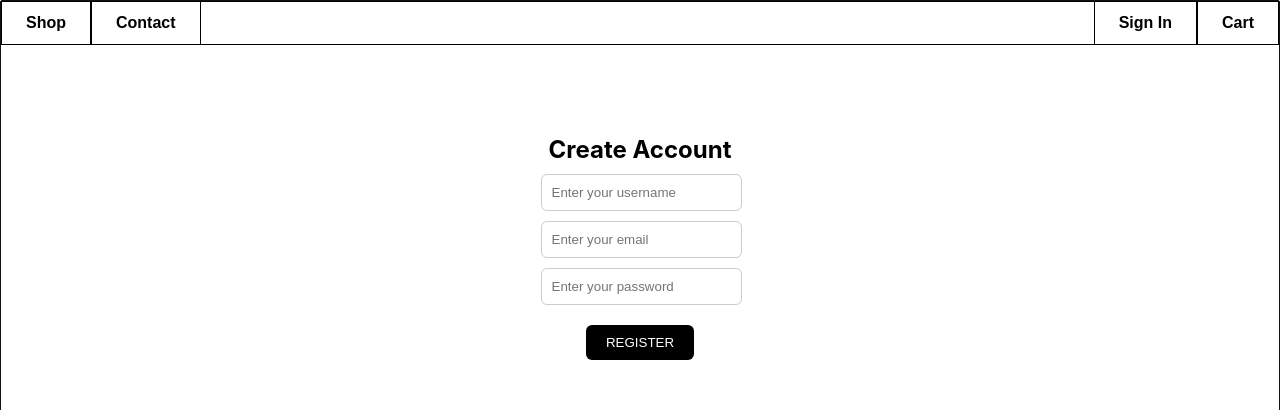
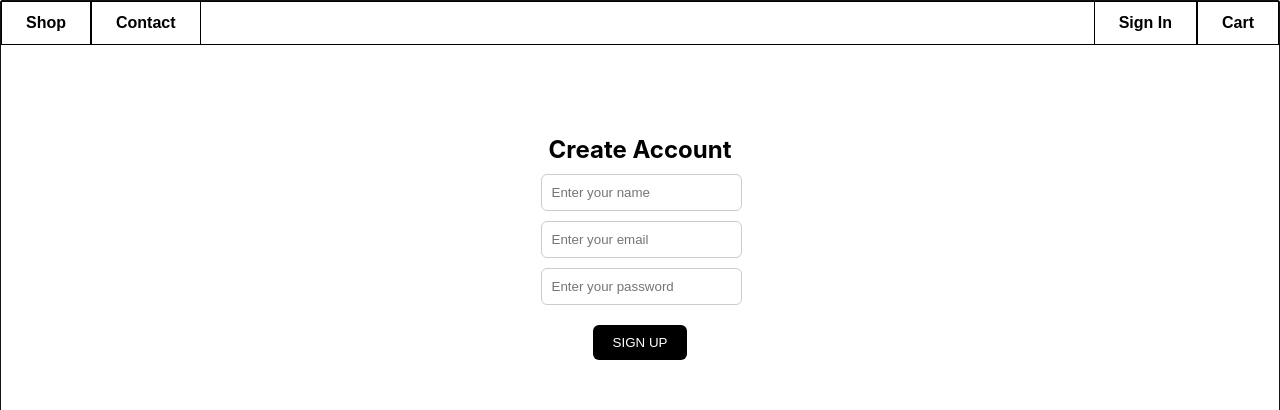
Before and after one commit to fauziyyanura/flower-delivery-app, a React (Create React App) app in the folder frontend/: page /signup in a window 1280 px wide. Shown: the top 410 px of the page. Built offline with nearby package versions, Linux system fonts and the light colour scheme.

Commit message:
Added changes to signup page

```diff
--- a/frontend/src/components/SignUp.js
+++ b/frontend/src/components/SignUp.js
@@ -1,38 +1,41 @@
 import React, { useState } from "react";
 import { useNavigate } from "react-router-dom";
-import "./signup.css"; // or rename to signup.css if clearer
+import "./signup.css";
 
 const SignUp = () => {
+  const [name, setName] = useState("");
   const [email, setEmail] = useState("");
   const [password, setPassword] = useState("");
-  const [username, setUsername] = useState("");
+  const [loading, setLoading] = useState(false);
 
   const navigate = useNavigate();
 
   const handleRegister = async (e) => {
     e.preventDefault();
+    if (loading) return;
+    setLoading(true);
 
     try {
       const response = await fetch("https://flower-delivery-app.onrender.com/api/users/register", {
         method: "POST",
         headers: { "Content-Type": "application/json" },
-        body: JSON.stringify({ username, email, password }),
+        body: JSON.stringify({ name, email, password }),
       });
 
       const data = await response.json();
 
       if (response.ok) {
-        localStorage.setItem("token", data.token); // only if your backend returns a token
+        localStorage.setItem("token", data.token);
         alert("Registration successful!");
-        navigate("/"); // or navigate to /signin if preferred
+        navigate("/");
       } else {
-        // alert("Registration failed: " + (data.message || "Unknown error"));
         alert("Registration failed: " + (data.message || data.error || "Unknown error"));
-
       }
     } catch (error) {
       console.error("Registration error:", error);
       alert("Something went wrong. Please try again.");
+    } finally {
+      setLoading(false);
     }
   };
 
@@ -42,9 +45,9 @@ const SignUp = () => {
       <form onSubmit={handleRegister}>
         <input
           type="text"
-          placeholder="Enter your username"
-          value={username}
-          onChange={(e) => setUsername(e.target.value)}
+          placeholder="Enter your name"
+          value={name}
+          onChange={(e) => setName(e.target.value)}
           required
         />
         <input
@@ -61,7 +64,9 @@ const SignUp = () => {
           onChange={(e) => setPassword(e.target.value)}
           required
         />
-        <button type="submit">REGISTER</button>
+        <button type="submit" disabled={loading}>
+          {loading ? "Creating your account..." : "SIGN UP"}
+        </button>
       </form>
     </div>
   );
```
